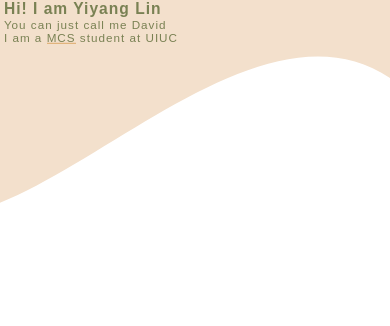
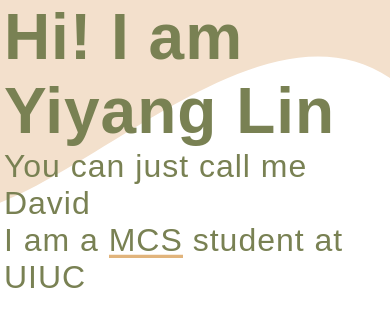
Before and after one commit to yiyanglin98/personal-website, a React (Create React App) app: page / in a window 390 px wide. Shown: the top 326 px of the page. Built offline with nearby package versions, Linux system fonts and the light colour scheme; the HTML template or start-up script is replaced by a standard one.

Commit message:
more responsive

```diff
--- a/src/App.css
+++ b/src/App.css
@@ -15,27 +15,32 @@
 }
 
 h1 {
-  font-size: 4vw;
   font-weight:bolder;
   animation: fadeIn 2s ease-out;
   animation-fill-mode: forwards;
 }
 
 h2 {
-  font-size: 3vw;
   font-weight:lighter;
   opacity:0;
   animation: fadeIn 2s ease-out 1s;
   animation-fill-mode: forwards;
 }
 
-@media screen and (max-width: 600) {
-  h1 {
-    font-size: 10vw;
-  }
-  h2 {
-    font-size: 8vw;
-  }
+
+@media (min-width: 0px) {
+  h1 { font-size: 4rem; }
+  h2 { font-size: 2rem; }
+}
+
+@media (min-width: 400px) {
+  h1 { font-size: calc(3rem + 3vw); }
+  h2 { font-size: calc(2rem + 2vw); }
+}
+
+@media (min-width: 1001px){
+  h1 { font-size: 4vw; }
+  h2 { font-size: 3.5rem; }
 }
 
 .mcs {
```
Also changed, not shown: src/components/DecoButton/index.tsx (added, +7 -0 lines), src/components/DecoButton/index.css (added).
